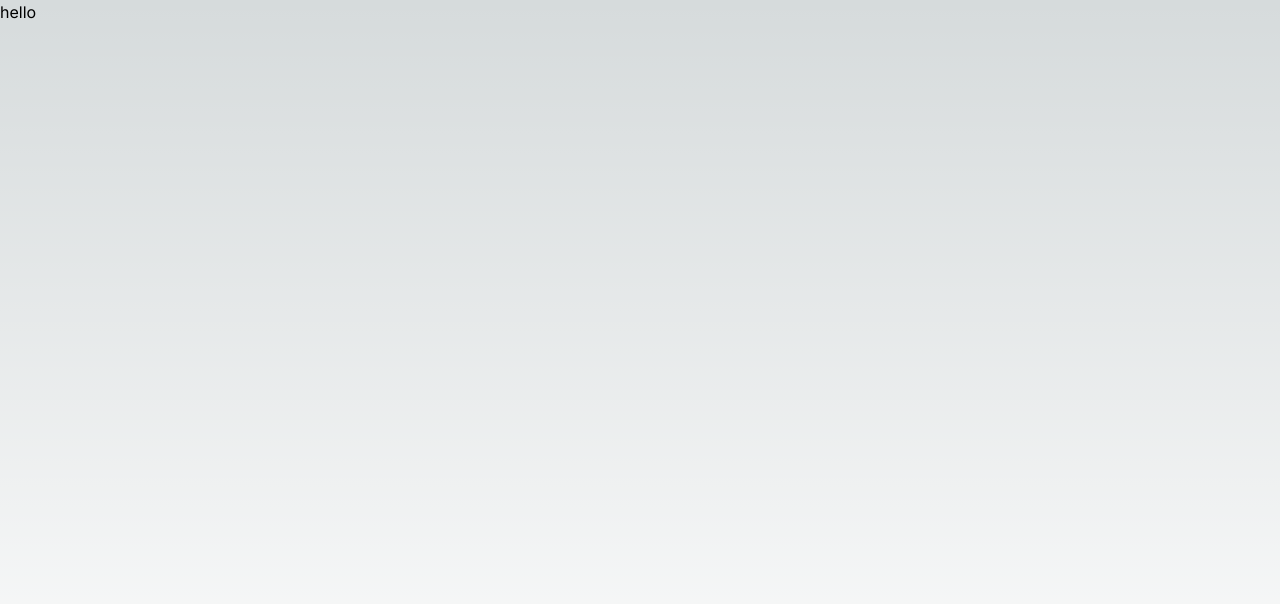
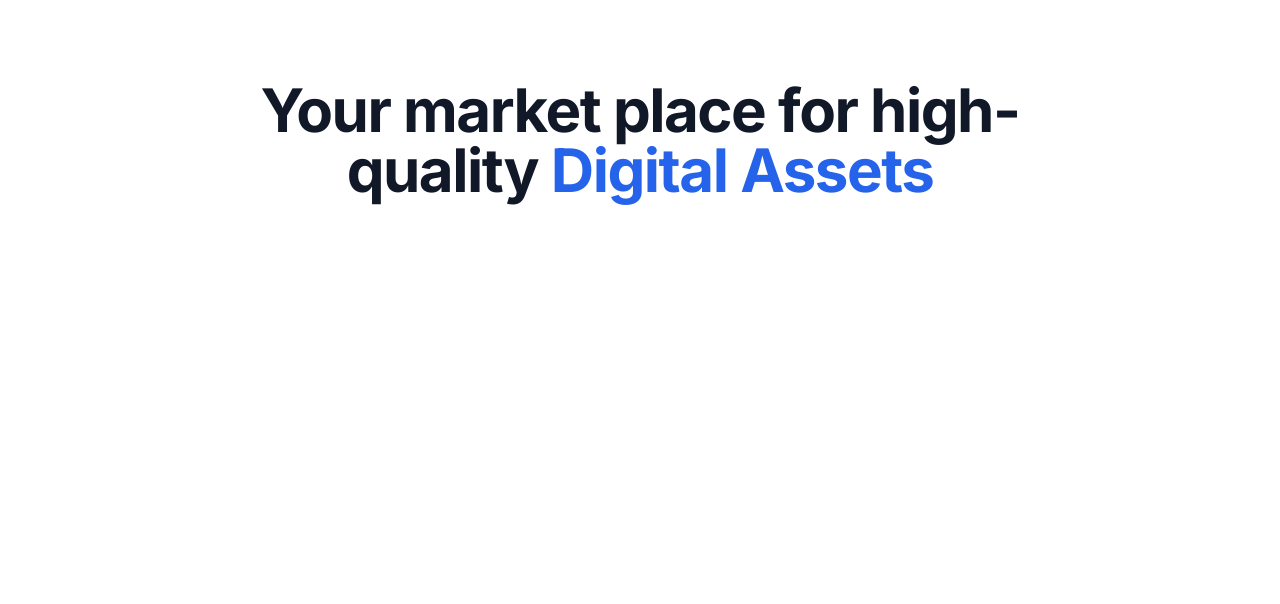
Before and after one commit to JAYBORICHA07/-DigiGrove, a Next.js app: page / in a window 1280 px wide. Shown: the top 604 px of the page. Built offline with nearby package versions, Linux system fonts and the light colour scheme.

Commit message:
Made the maxwidth component and basic page component

```diff
--- a/src/app/globals.css
+++ b/src/app/globals.css
@@ -2,26 +2,75 @@
 @tailwind components;
 @tailwind utilities;
 
-:root {
-  --foreground-rgb: 0, 0, 0;
-  --background-start-rgb: 214, 219, 220;
-  --background-end-rgb: 255, 255, 255;
-}
+@layer base {
+  :root {
+    --background: 0 0% 100%;
+    --foreground: 222.2 84% 4.9%;
 
-@media (prefers-color-scheme: dark) {
-  :root {
-    --foreground-rgb: 255, 255, 255;
-    --background-start-rgb: 0, 0, 0;
-    --background-end-rgb: 0, 0, 0;
+    --card: 0 0% 100%;
+    --card-foreground: 222.2 84% 4.9%;
+
+    --popover: 0 0% 100%;
+    --popover-foreground: 222.2 84% 4.9%;
+
+    --primary: 222.2 47.4% 11.2%;
+    --primary-foreground: 210 40% 98%;
+
+    --secondary: 210 40% 96.1%;
+    --secondary-foreground: 222.2 47.4% 11.2%;
+
+    --muted: 210 40% 96.1%;
+    --muted-foreground: 215.4 16.3% 46.9%;
+
+    --accent: 210 40% 96.1%;
+    --accent-foreground: 222.2 47.4% 11.2%;
+
+    --destructive: 0 84.2% 60.2%;
+    --destructive-foreground: 210 40% 98%;
+
+    --border: 214.3 31.8% 91.4%;
+    --input: 214.3 31.8% 91.4%;
+    --ring: 222.2 84% 4.9%;
+
+    --radius: 0.5rem;
+  }
+
+  .dark {
+    --background: 222.2 84% 4.9%;
+    --foreground: 210 40% 98%;
+
+    --card: 222.2 84% 4.9%;
+    --card-foreground: 210 40% 98%;
+
+    --popover: 222.2 84% 4.9%;
+    --popover-foreground: 210 40% 98%;
+
+    --primary: 210 40% 98%;
+    --primary-foreground: 222.2 47.4% 11.2%;
+
+    --secondary: 217.2 32.6% 17.5%;
+    --secondary-foreground: 210 40% 98%;
+
+    --muted: 217.2 32.6% 17.5%;
+    --muted-foreground: 215 20.2% 65.1%;
+
+    --accent: 217.2 32.6% 17.5%;
+    --accent-foreground: 210 40% 98%;
+
+    --destructive: 0 62.8% 30.6%;
+    --destructive-foreground: 210 40% 98%;
+
+    --border: 217.2 32.6% 17.5%;
+    --input: 217.2 32.6% 17.5%;
+    --ring: 212.7 26.8% 83.9%;
   }
 }
 
-body {
-  color: rgb(var(--foreground-rgb));
-  background: linear-gradient(
-      to bottom,
-      transparent,
-      rgb(var(--background-end-rgb))
-    )
-    rgb(var(--background-start-rgb));
+@layer base {
+  * {
+    @apply border-border;
+  }
+  body {
+    @apply bg-background text-foreground;
+  }
 }
--- a/src/app/layout.tsx
+++ b/src/app/layout.tsx
@@ -19,7 +19,7 @@ export default function RootLayout({
     <html lang="en" className='h-full'>
       <body className={cn("relative h-full font-sans antialiased",inter.className)}>
         <main className='relative flex flex-col min-h-screen'>
-          <div>
+          <div className='flex-grow flex-1'>
           {children}
           </div>
         </main>
--- a/src/app/page.tsx
+++ b/src/app/page.tsx
@@ -1,9 +1,14 @@
+import MaxWidthWrapper from '@/components/MaxWidthWrapper'
 import Image from 'next/image'
 
 export default function Home() {
   return (
-    <>
-    <p>hello</p>
-    </>
+    <MaxWidthWrapper>
+      <div className='py-20 mx-auto text-center flex flex-col items-center max-w-3xl'>
+        <h1 className='text-4xl font-bold tracking-tight text-gray-900 sm:text-6xl'>
+          Your market place for high-quality{' '}<span className='text-blue-600'>Digital Assets</span>
+        </h1>
+      </div>
+    </MaxWidthWrapper>
   )
 }
--- /dev/null
+++ b/src/components/MaxWidthWrapper.tsx
@@ -0,0 +1,17 @@
+import { cn } from "@/lib/utils";
+import { ReactNode } from "react";
+
+const MaxWidthWrapper = ({
+    className, children
+}:{
+    className ?: string
+    children : ReactNode
+}) => {
+    return (
+        <div className={cn('mx-auto w-full max-w-screen-xl px-2.5 md:px-20', className)}>
+            {children}
+        </div>
+     );
+}
+
+export default MaxWidthWrapper;
--- a/src/globals.css
+++ /dev/null
@@ -1,76 +0,0 @@
-@tailwind base;
-@tailwind components;
-@tailwind utilities;
-
-@layer base {
-  :root {
-    --background: 0 0% 100%;
-    --foreground: 222.2 84% 4.9%;
-
-    --card: 0 0% 100%;
-    --card-foreground: 222.2 84% 4.9%;
-
-    --popover: 0 0% 100%;
-    --popover-foreground: 222.2 84% 4.9%;
-
-    --primary: 222.2 47.4% 11.2%;
-    --primary-foreground: 210 40% 98%;
-
-    --secondary: 210 40% 96.1%;
-    --secondary-foreground: 222.2 47.4% 11.2%;
-
-    --muted: 210 40% 96.1%;
-    --muted-foreground: 215.4 16.3% 46.9%;
-
-    --accent: 210 40% 96.1%;
-    --accent-foreground: 222.2 47.4% 11.2%;
-
-    --destructive: 0 84.2% 60.2%;
-    --destructive-foreground: 210 40% 98%;
-
-    --border: 214.3 31.8% 91.4%;
-    --input: 214.3 31.8% 91.4%;
-    --ring: 222.2 84% 4.9%;
-
-    --radius: 0.5rem;
-  }
-
-  .dark {
-    --background: 222.2 84% 4.9%;
-    --foreground: 210 40% 98%;
-
-    --card: 222.2 84% 4.9%;
-    --card-foreground: 210 40% 98%;
-
-    --popover: 222.2 84% 4.9%;
-    --popover-foreground: 210 40% 98%;
-
-    --primary: 210 40% 98%;
-    --primary-foreground: 222.2 47.4% 11.2%;
-
-    --secondary: 217.2 32.6% 17.5%;
-    --secondary-foreground: 210 40% 98%;
-
-    --muted: 217.2 32.6% 17.5%;
-    --muted-foreground: 215 20.2% 65.1%;
-
-    --accent: 217.2 32.6% 17.5%;
-    --accent-foreground: 210 40% 98%;
-
-    --destructive: 0 62.8% 30.6%;
-    --destructive-foreground: 210 40% 98%;
-
-    --border: 217.2 32.6% 17.5%;
-    --input: 217.2 32.6% 17.5%;
-    --ring: 212.7 26.8% 83.9%;
-  }
-}
-
-@layer base {
-  * {
-    @apply border-border;
-  }
-  body {
-    @apply bg-background text-foreground;
-  }
-}
```
